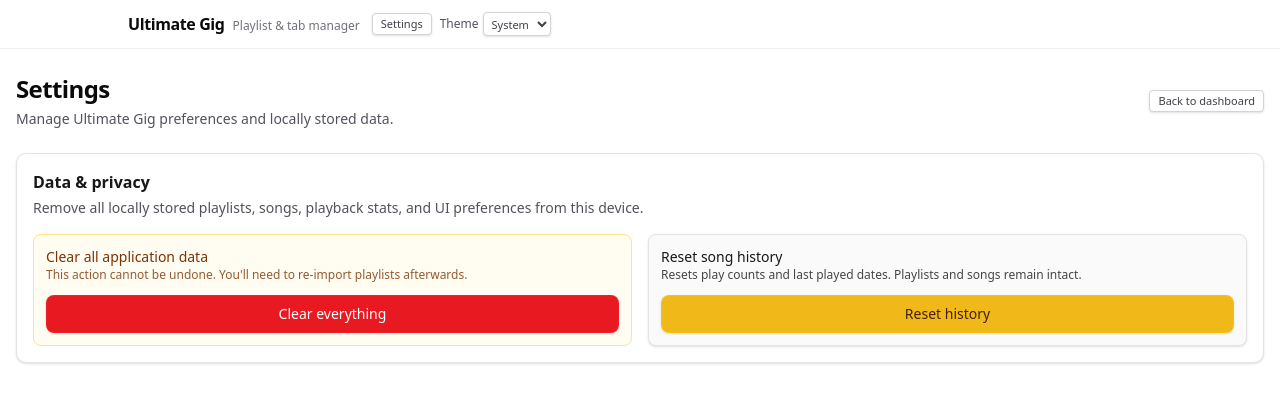
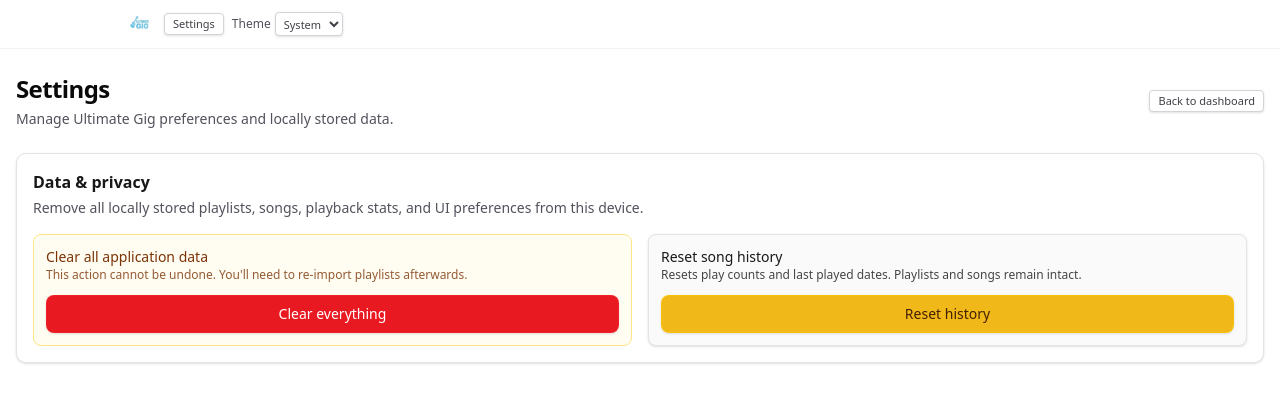
Before and after one commit to webdevbrian/ultimate-gig, a Next.js app: page /settings in a window 1280 px wide. Shown: the top 402 px of the page. Built offline with nearby package versions, Linux system fonts and the light colour scheme.

Commit message:
app icon update

```diff
--- a/src/app/layout.tsx
+++ b/src/app/layout.tsx
@@ -1,5 +1,6 @@
 import type { Metadata } from "next";
 import Link from "next/link";
+import Image from "next/image";
 import { Geist, Geist_Mono } from "next/font/google";
 import "./globals.css";
 import { ThemeToggle } from "@/components/ThemeToggle";
@@ -18,6 +19,10 @@
   title: "Ultimate Gig",
   description:
     "Sync and manage Ultimate Guitar playlists with notes, playback tracking, and gig tools.",
+  icons: {
+    icon: "/icon.png",
+    apple: "/icon.png",
+  },
 };
 
 export default function RootLayout({
@@ -58,12 +63,15 @@
           <header className="border-b border-black/5 bg-white/70 px-4 py-3 text-sm font-medium backdrop-blur dark:border-white/10 dark:bg-black/70">
             <div className="mx-auto flex max-w-5xl items-center justify-between gap-4">
               <div className="flex items-center gap-3">
-                <div className="flex items-baseline gap-2">
-                  <span className="text-base font-semibold tracking-tight">Ultimate Gig</span>
-                  <span className="text-xs text-zinc-500 dark:text-zinc-400">
-                    Playlist & tab manager
-                  </span>
-                </div>
+                <Link href="/" className="flex items-center gap-2">
+                  <Image
+                    src="/icon.png"
+                    alt="Ultimate Gig"
+                    width={24}
+                    height={24}
+                    className="rounded"
+                  />
+                </Link>
                 <div className="flex items-center gap-2">
                   <Link
                     href="/settings"
```
Also changed, not shown: public/icon.png (added).
